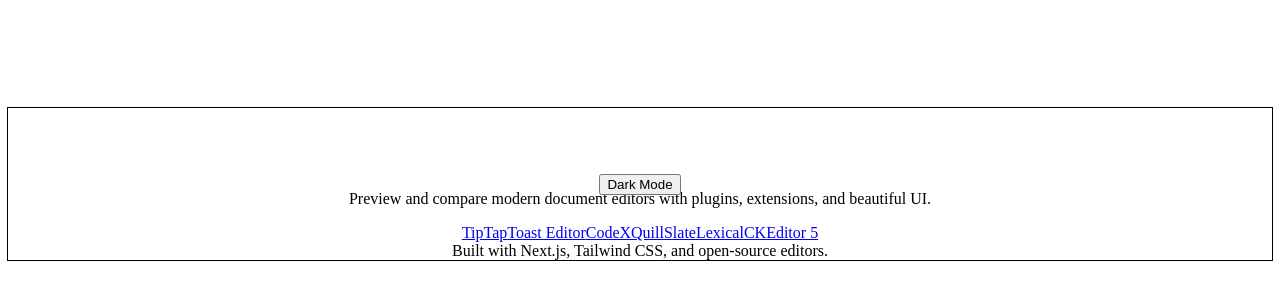
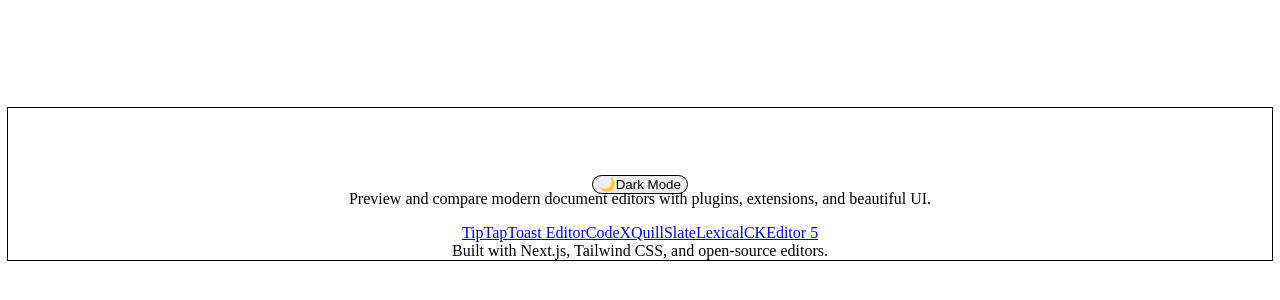
Before and after one commit to eputnam77/DocEditorPlayground, a Next.js app: page / in a window 1280 px wide. Shown: the part 224-524 px from the top of the page. Built offline with nearby package versions, Linux system fonts and the light colour scheme.

Commit message:
Update DarkModeToggle.tsx

```diff
--- a/components/DarkModeToggle.tsx
+++ b/components/DarkModeToggle.tsx
@@ -1,19 +1,44 @@
-import { useState } from 'react';
+import { useState, useEffect } from 'react';
 
 /**
- * Simple button to toggle the `dark` class on the document root.
+ * Button to toggle the `dark` class on the document root.
  */
 export default function DarkModeToggle() {
-  const [enabled, setEnabled] = useState(false);
+  // Check for user’s dark mode preference on mount
+  const [enabled, setEnabled] = useState(() =>
+    typeof window !== "undefined"
+      ? document.documentElement.classList.contains("dark")
+      : false
+  );
 
   function toggle() {
-    setEnabled(!enabled);
-    document.documentElement.classList.toggle('dark', !enabled);
+    setEnabled(prev => {
+      document.documentElement.classList.toggle('dark', !prev);
+      return !prev;
+    });
   }
 
+  // Optional: keep state in sync with manual theme change
+  useEffect(() => {
+    setEnabled(document.documentElement.classList.contains("dark"));
+  }, []);
+
   return (
-    <button onClick={toggle} data-testid="dark-mode-toggle">
-      {enabled ? 'Light Mode' : 'Dark Mode'}
+    <button
+      onClick={toggle}
+      aria-label="Toggle dark mode"
+      data-testid="dark-mode-toggle"
+      className="flex items-center gap-2 px-3 py-2 rounded-full border border-zinc-300 dark:border-zinc-600 bg-zinc-100 dark:bg-zinc-800 shadow hover:scale-110 transition-all font-medium"
+    >
+      {enabled ? (
+        <>
+          <span role="img" aria-label="Light mode">☀️</span> Light Mode
+        </>
+      ) : (
+        <>
+          <span role="img" aria-label="Dark mode">🌙</span> Dark Mode
+        </>
+      )}
     </button>
   );
 }
```
